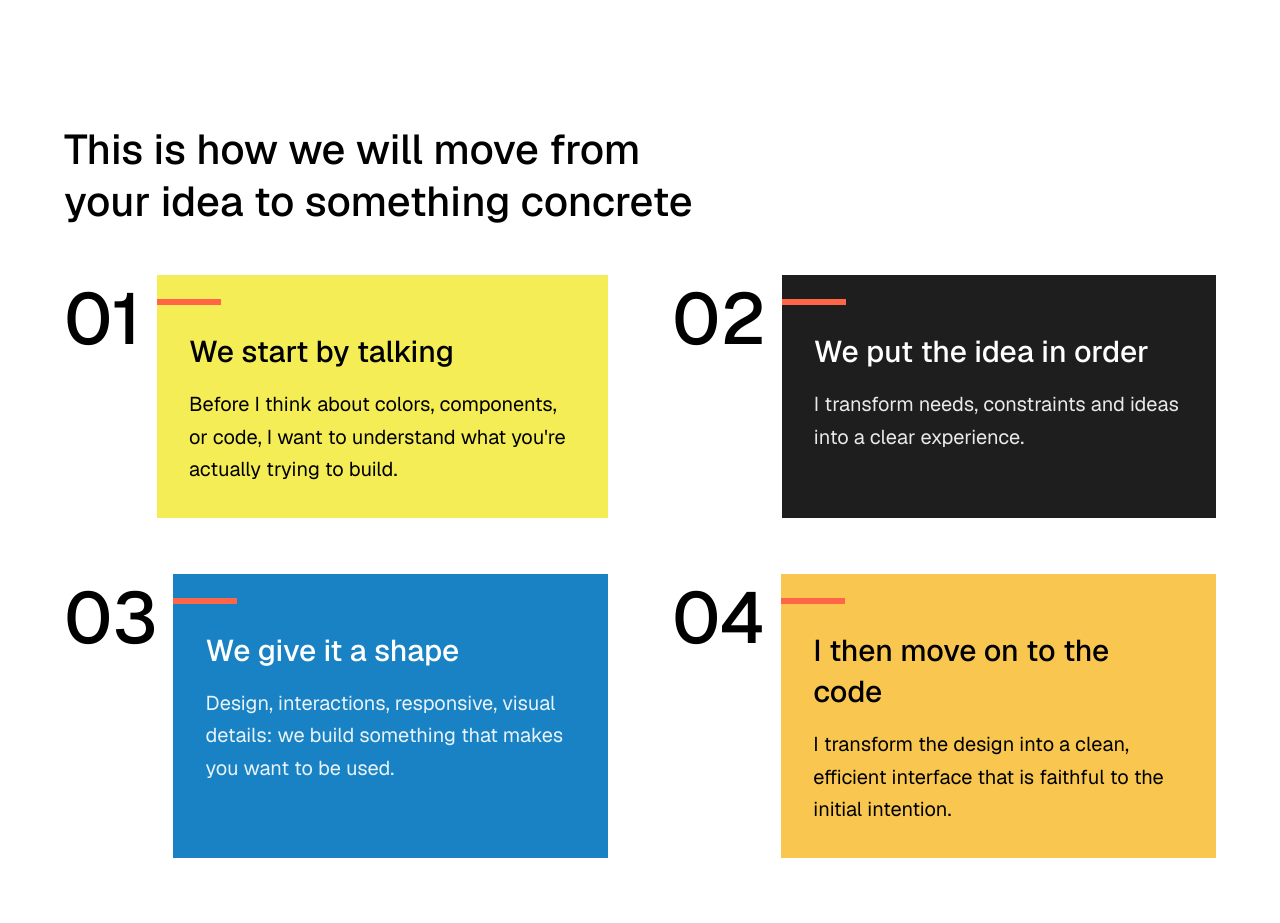
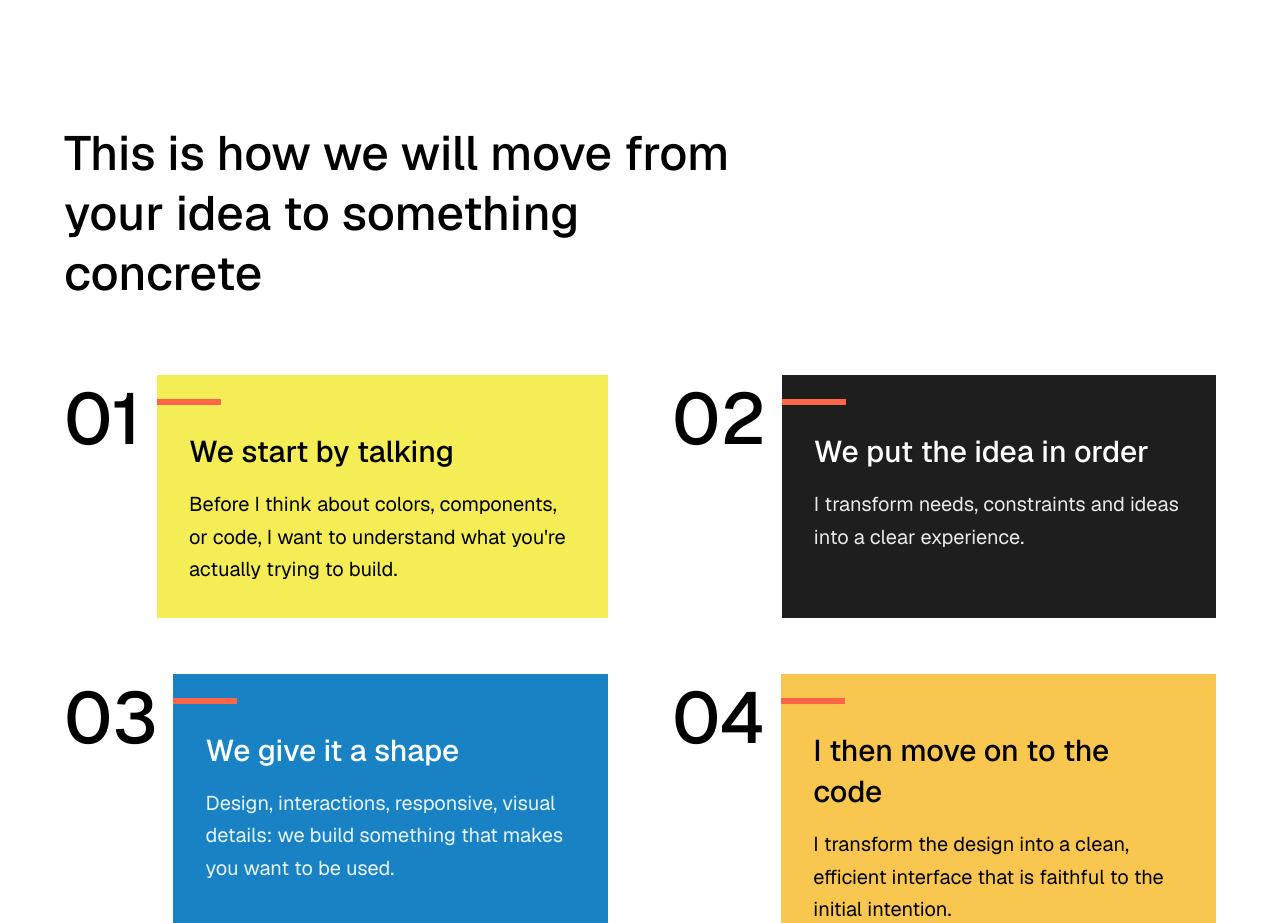
Before and after one commit to Rahim10020/rahim.design, a React (Vite) app: page / in a window 1280 px wide. Shown: the part 3580-4503 px from the top of the page. Built offline with nearby package versions, Linux system fonts and the light colour scheme; no server answers; a web font is replaced by a local one.

Commit message:
updates sizes

```diff
--- a/src/_components/sections/ProjectsSection.tsx
+++ b/src/_components/sections/ProjectsSection.tsx
@@ -187,7 +187,7 @@ export default function ProjectsSection() {
     >
       <div className="max-w-350 mx-auto px-page-x">
         {/* Title — pas d'animation */}
-        <h2 className="text-foreground text-4xl sm:text-5xl font-medium leading-tight mb-heading-content lg:mb-major max-w-lg text-left">
+        <h2 className="text-foreground text-center lg:text-left text-4xl sm:text-5xl font-medium leading-tight mb-16 lg:mb-major max-w-lg">
           Let's look at what I've already built
         </h2>
       </div>
--- a/src/_components/sections/StepsSection.tsx
+++ b/src/_components/sections/StepsSection.tsx
@@ -77,7 +77,7 @@ export default function StepsSection() {
       <div className="max-w-350 mx-auto px-page-x">
         <div className="mx-auto max-w-6xl">
           {/* Title */}
-          <h2 className="text-foreground text-3xl sm:text-4xl lg:text-[2.6rem] font-medium leading-tight mb-heading-content lg:mb-major max-w-2xl">
+          <h2 className="text-foreground text-center lg:text-left text-4xl sm:text-5xl font-medium leading-tight mb-16 lg:mb-18 max-w-2xl">
             This is how we will move from your idea to something concrete
           </h2>
 
```
